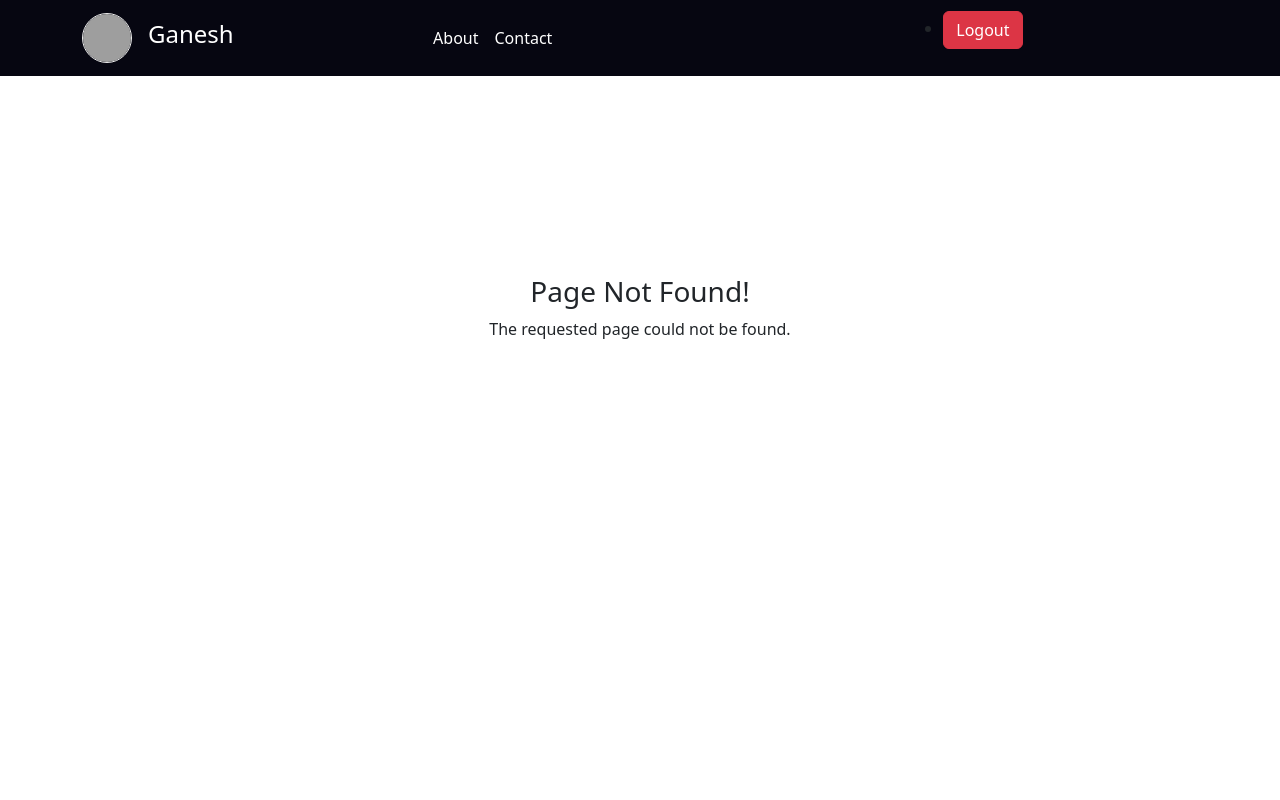
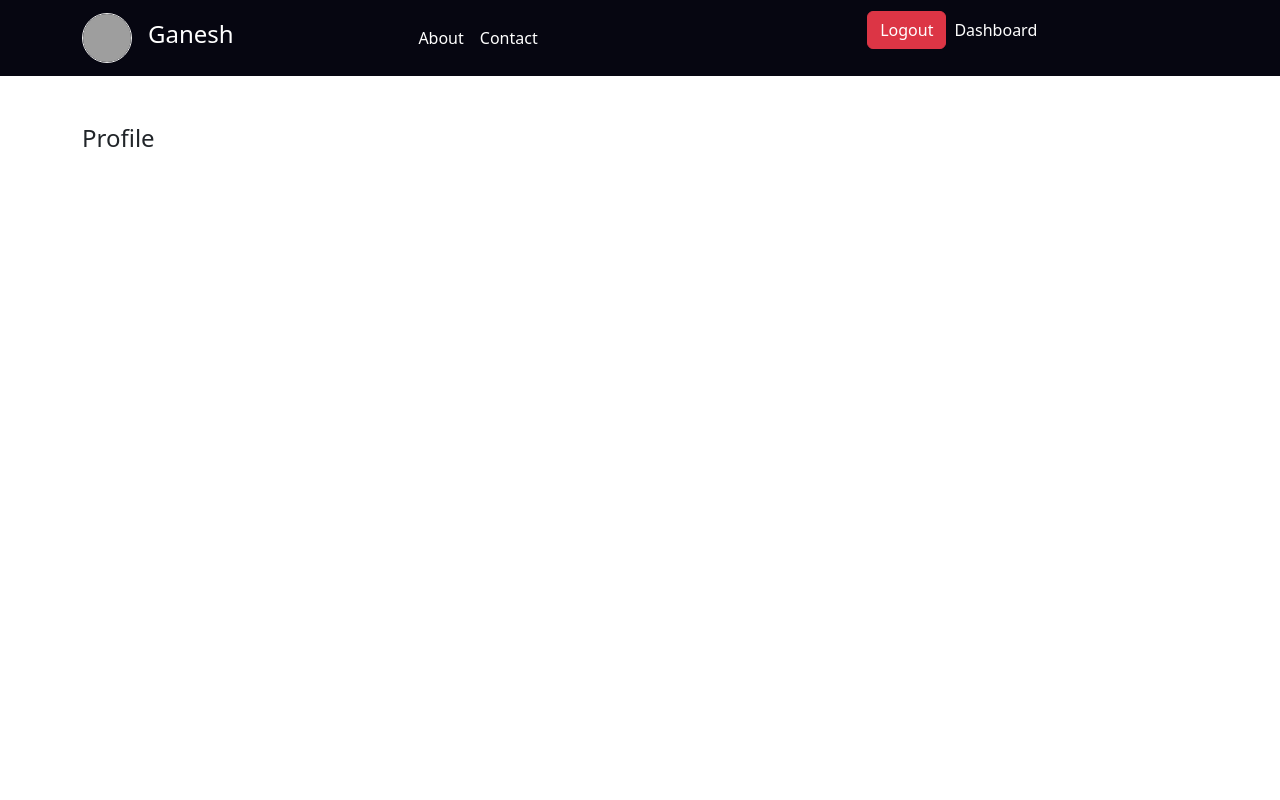
Before and after one commit to ganeshnewpen/mission-react, a React (Create React App) app: page /dashboard in a window 1280 px wide. Before the commit this address had no page. Shown: the top 800 px of the page. Built offline with nearby package versions, Linux system fonts and the light colour scheme; sample sign-in values are in the browser's storage; grey boxes are pictures that could not be loaded.

Commit message:
adding and back to react

```diff
--- a/json-server/db.json
+++ b/json-server/db.json
@@ -1,5 +1,11 @@
 {
-  "users": [],
+  "users": [
+    {
+      "id": 1,
+      "name": "user1",
+      "email": "user1@gmail.com"
+    }
+  ],
   "auth": {
     "username": "admin",
     "password": "admin",
--- a/src/App.js
+++ b/src/App.js
@@ -8,6 +8,7 @@ const Home = lazy(() => import('./pages/home'));
 const AboutPage = lazy(() => import('./pages/about.jsx'));
 const Login = lazy(() => import('./pages/login.jsx'));
 const AddUser = lazy(() => import('./admin/addUser'));
+const Dashboard = lazy(() => import('./admin/dashboard'));
 
 const App = () => {
   const [isLoggedIn, setLoggedIn] = useState(false);
@@ -23,6 +24,7 @@ const App = () => {
           <Route path="/" element={<Home />} />
           <Route path="/about" element={<AboutPage />} />
           <Route path="/admin" element={<AddUser isLoggedIn={isLoggedIn} />} />
+          <Route path="/dashboard" element={<Dashboard isLoggedIn={isLoggedIn} />} />
           <Route path="/login" element={<Login setLoggedIn={setLoggedIn} />} />
           <Route path="*" element={<NotFound />} />
         </Routes>
--- /dev/null
+++ b/src/admin/dashboard.jsx
@@ -0,0 +1,17 @@
+import React from 'react'
+
+const Dashboard = () => {
+    return (
+        <section className="min-vh-100 mt-5">
+            <div className="container">
+                <div className="row">
+                    <div className="col-lg-4">
+                        <h4>Profile</h4>
+                    </div>
+                </div>
+            </div>
+        </section>
+    )
+}
+
+export default Dashboard;
--- a/src/components/navbar.jsx
+++ b/src/components/navbar.jsx
@@ -8,7 +8,6 @@ const MyLogo = ({ name, imageUrl }) => {
     </div>
   );
 };
-
 
 const Navbar = () => {
   const myLogo = {
@@ -70,13 +69,21 @@ const Navbar = () => {
                     </Link>
                   </li>
                 </ul>
-                <ul className="mx-auto">
+                <ul className="mx-auto d-flex align-items-center gap-2 list-unstyled">
                   {loggedIn ? (
-                    <li className="nav-item">
-                      <button className="btn btn-danger" onClick={handleLogout}>
-                        Logout
-                      </button>
-                    </li>
+                    <>
+                      <li className="nav-item">
+                        <button className="btn btn-danger" onClick={handleLogout}>
+                          Logout
+                        </button>
+                      </li>
+
+                      <li className="nav-item">
+                        <Link to="/dashboard" className="nav-link">
+                          Dashboard
+                        </Link>
+                      </li>
+                    </>
                   ) : (
                     <li className="nav-item">
                       <Link to="/login" className="btn btn-primary">
```
